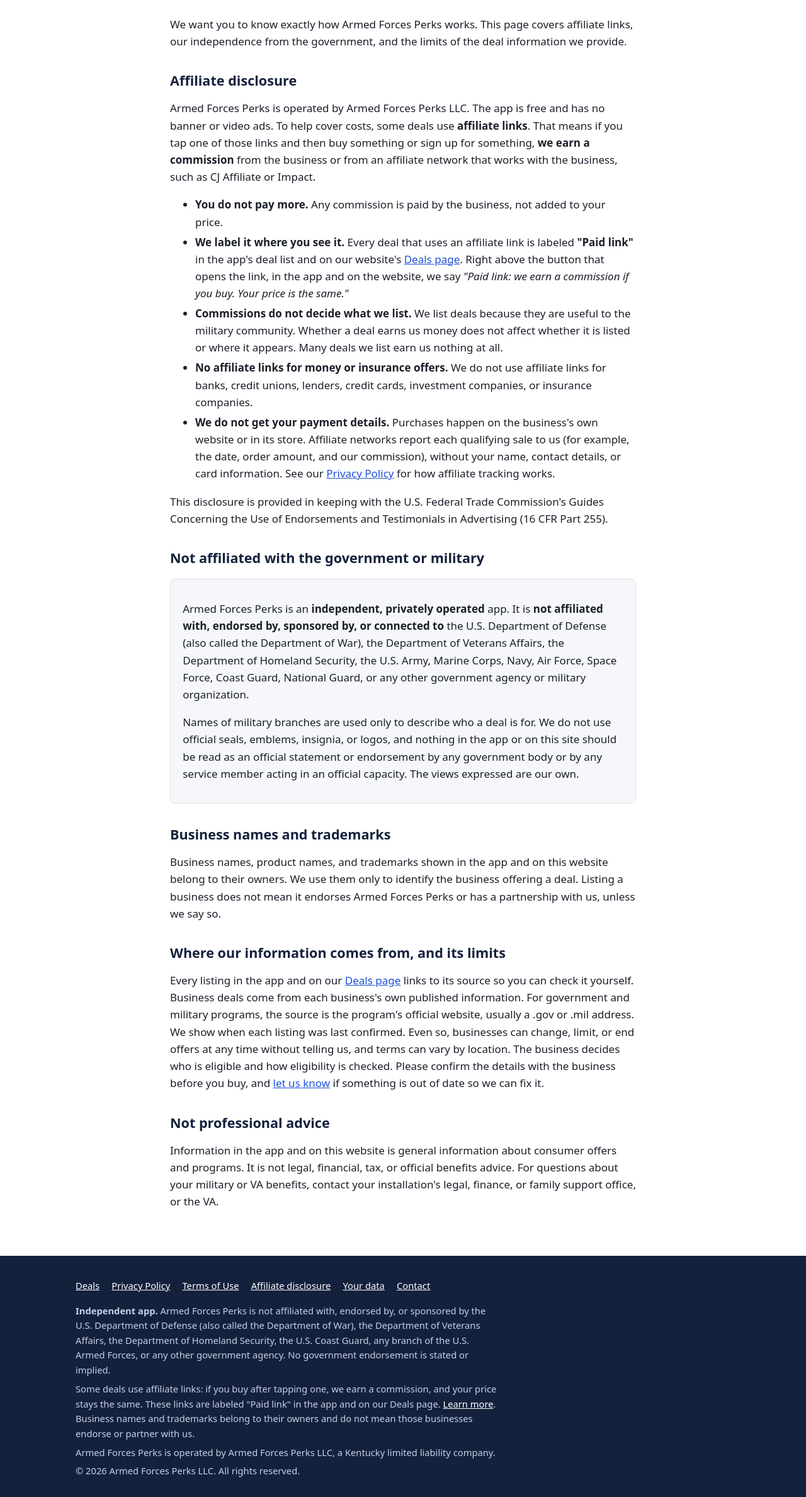
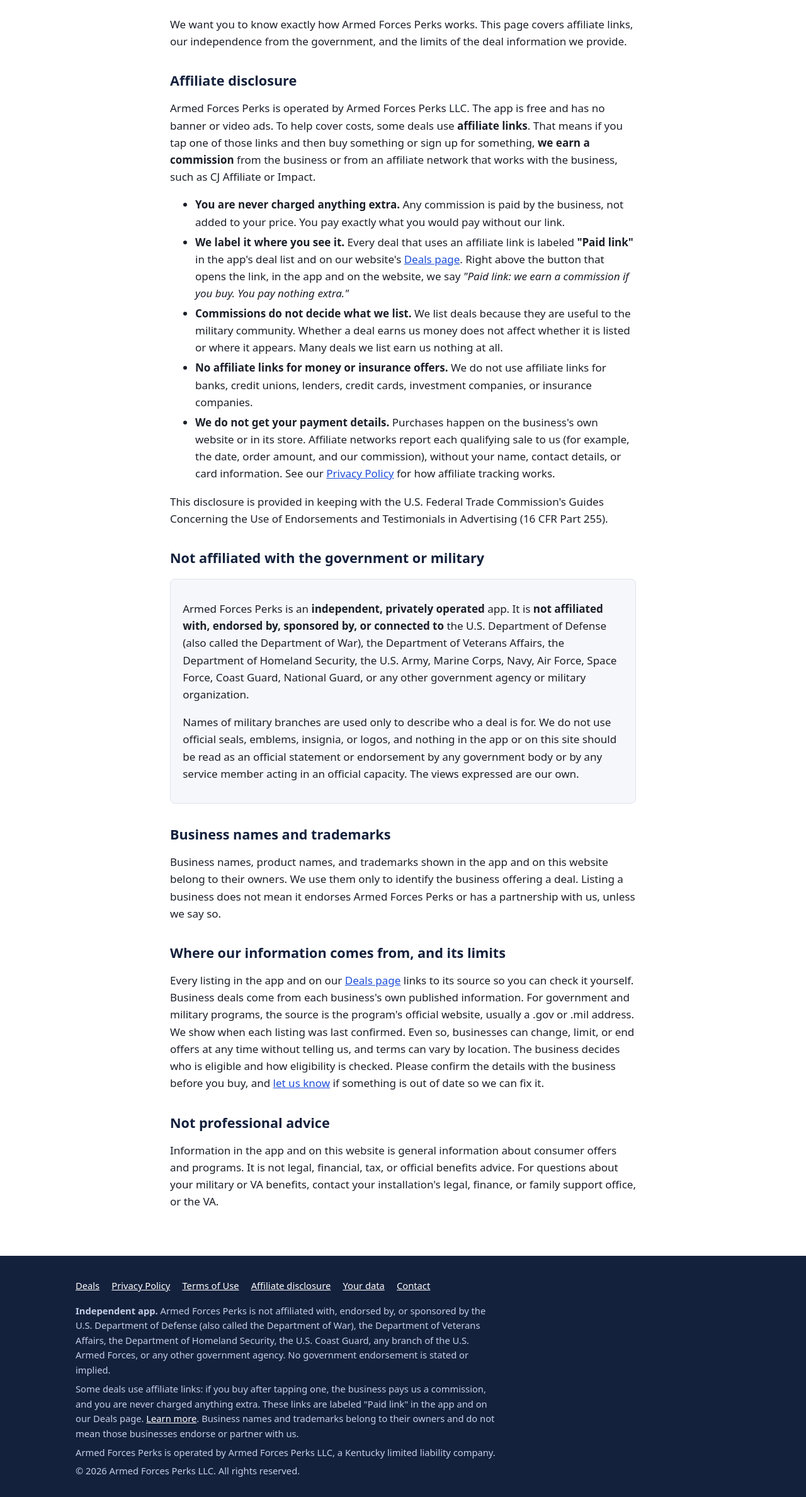
Before and after one commit to ArmedForcesPerks-app/armedforcesperks-app.github.io, a plain HTML site: page disclosures.html in a window 1280 px wide. Shown: the part 183-2560 px from the top of the page at 63% size. Drawn offline with Linux system fonts and the light colour scheme.

Commit message:
Say plainly that shoppers are never charged anything extra for paid links
Deals page disclosure box, per-deal paid-link notice, home page, disclosures page and
the footer on every page.

Co-Authored-By: Claude Opus 5.5 <noreply@anthropic.com>
Claude-Session: https://claude.ai/code/session_01EE4LoDSn7q9aCzTxDG2iH3

```diff
--- a/assets/deals.js
+++ b/assets/deals.js
@@ -29,7 +29,7 @@ window.afpDealsStarted = true;
 const PAGE_SIZE = 40;
 const EMAIL = 'armedforcesperks@gmail.com';
 const PAID_LINK_BADGE = 'Paid link';
-const PAID_LINK_NOTICE = 'Paid link: we earn a commission if you buy. Your price is the same.';
+const PAID_LINK_NOTICE = 'Paid link: we earn a commission if you buy. You pay nothing extra.';
 const GOVERNMENT_NOTICE =
   'Armed Forces Perks is not a government website and does not represent any government agency. This summary is based on the official government source linked below. Check that source for the full, current rules.';
 const FINANCIAL_NOTICE =
--- a/disclosures.html
+++ b/disclosures.html
@@ -43,8 +43,8 @@
         <h2 id="affiliate">Affiliate disclosure</h2>
         <p>Armed Forces Perks is operated by Armed Forces Perks LLC. The app is free and has no banner or video ads. To help cover costs, some deals use <strong>affiliate links</strong>. That means if you tap one of those links and then buy something or sign up for something, <strong>we earn a commission</strong> from the business or from an affiliate network that works with the business, such as CJ Affiliate or Impact.</p>
         <ul>
-          <li><strong>You do not pay more.</strong> Any commission is paid by the business, not added to your price.</li>
-          <li><strong>We label it where you see it.</strong> Every deal that uses an affiliate link is labeled <strong>"Paid link"</strong> in the app's deal list and on our website's <a href="/deals.html">Deals page</a>. Right above the button that opens the link, in the app and on the website, we say <em>"Paid link: we earn a commission if you buy. Your price is the same."</em></li>
+          <li><strong>You are never charged anything extra.</strong> Any commission is paid by the business, not added to your price. You pay exactly what you would pay without our link.</li>
+          <li><strong>We label it where you see it.</strong> Every deal that uses an affiliate link is labeled <strong>"Paid link"</strong> in the app's deal list and on our website's <a href="/deals.html">Deals page</a>. Right above the button that opens the link, in the app and on the website, we say <em>"Paid link: we earn a commission if you buy. You pay nothing extra."</em></li>
           <li><strong>Commissions do not decide what we list.</strong> We list deals because they are useful to the military community. Whether a deal earns us money does not affect whether it is listed or where it appears. Many deals we list earn us nothing at all.</li>
           <li><strong>No affiliate links for money or insurance offers.</strong> We do not use affiliate links for banks, credit unions, lenders, credit cards, investment companies, or insurance companies.</li>
           <li><strong>We do not get your payment details.</strong> Purchases happen on the business's own website or in its store. Affiliate networks report each qualifying sale to us (for example, the date, order amount, and our commission), without your name, contact details, or card information. See our <a href="/privacy.html#links">Privacy Policy</a> for how affiliate tracking works.</li>
@@ -79,7 +79,7 @@
         <li><a href="/contact.html">Contact</a></li>
       </ul>
       <p><strong>Independent app.</strong> Armed Forces Perks is not affiliated with, endorsed by, or sponsored by the U.S. Department of Defense (also called the Department of War), the Department of Veterans Affairs, the Department of Homeland Security, the U.S. Coast Guard, any branch of the U.S. Armed Forces, or any other government agency. No government endorsement is stated or implied.</p>
-      <p>Some deals use affiliate links: if you buy after tapping one, we earn a commission, and your price stays the same. These links are labeled "Paid link" in the app and on our Deals page. <a href="/disclosures.html">Learn more</a>. Business names and trademarks belong to their owners and do not mean those businesses endorse or partner with us.</p>
+      <p>Some deals use affiliate links: if you buy after tapping one, the business pays us a commission, and you are never charged anything extra. These links are labeled "Paid link" in the app and on our Deals page. <a href="/disclosures.html">Learn more</a>. Business names and trademarks belong to their owners and do not mean those businesses endorse or partner with us.</p>
       <p>Armed Forces Perks is operated by Armed Forces Perks LLC, a Kentucky limited liability company.</p>
       <p>&copy; 2026 Armed Forces Perks LLC. All rights reserved.</p>
     </div>
```
Also changed, not shown: 404.html (+1 -1 lines), contact.html (+1 -1 lines), deals.html (+2 -2 lines), delete-account.html (+1 -1 lines), index.html (+2 -2 lines), privacy.html (+1 -1 lines), terms.html (+1 -1 lines).
